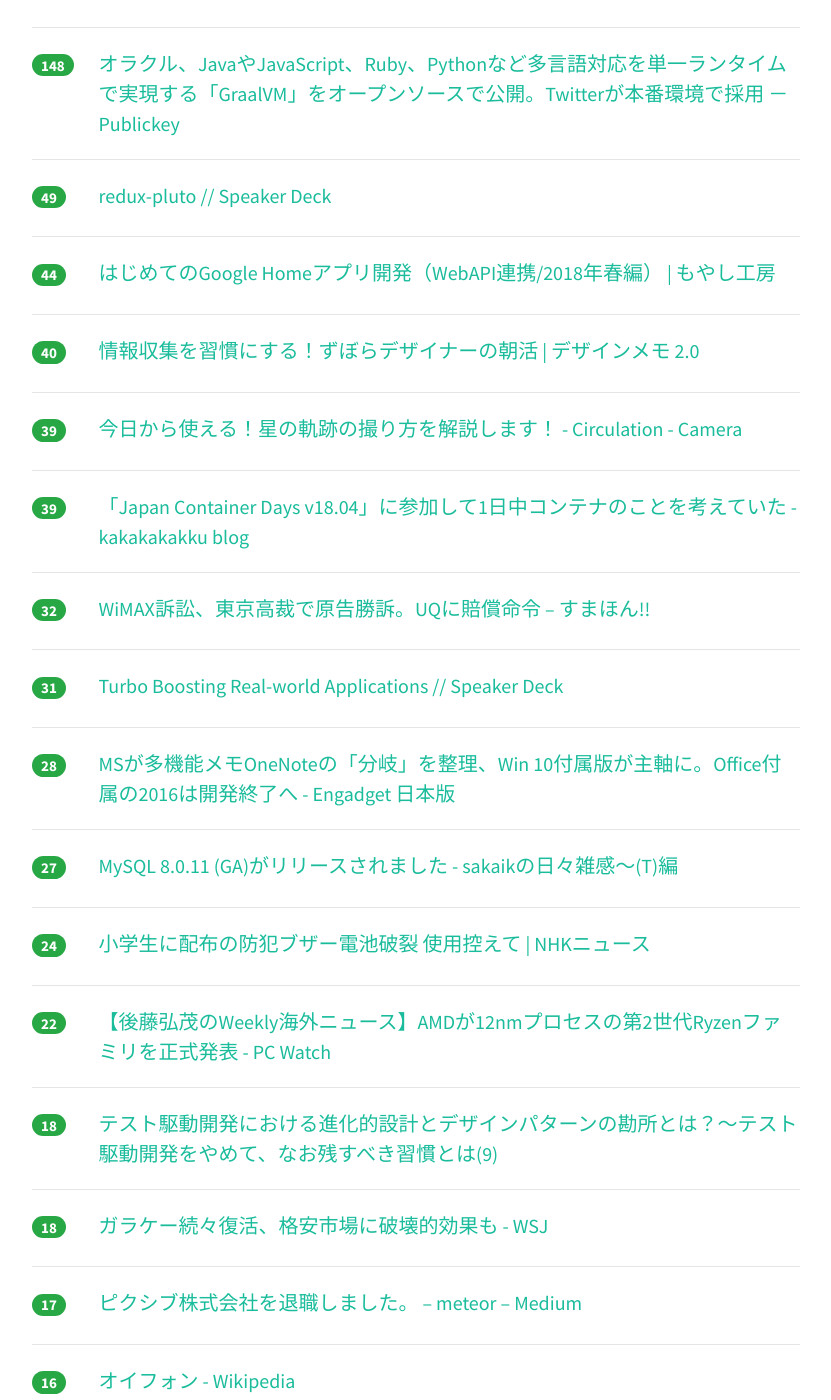
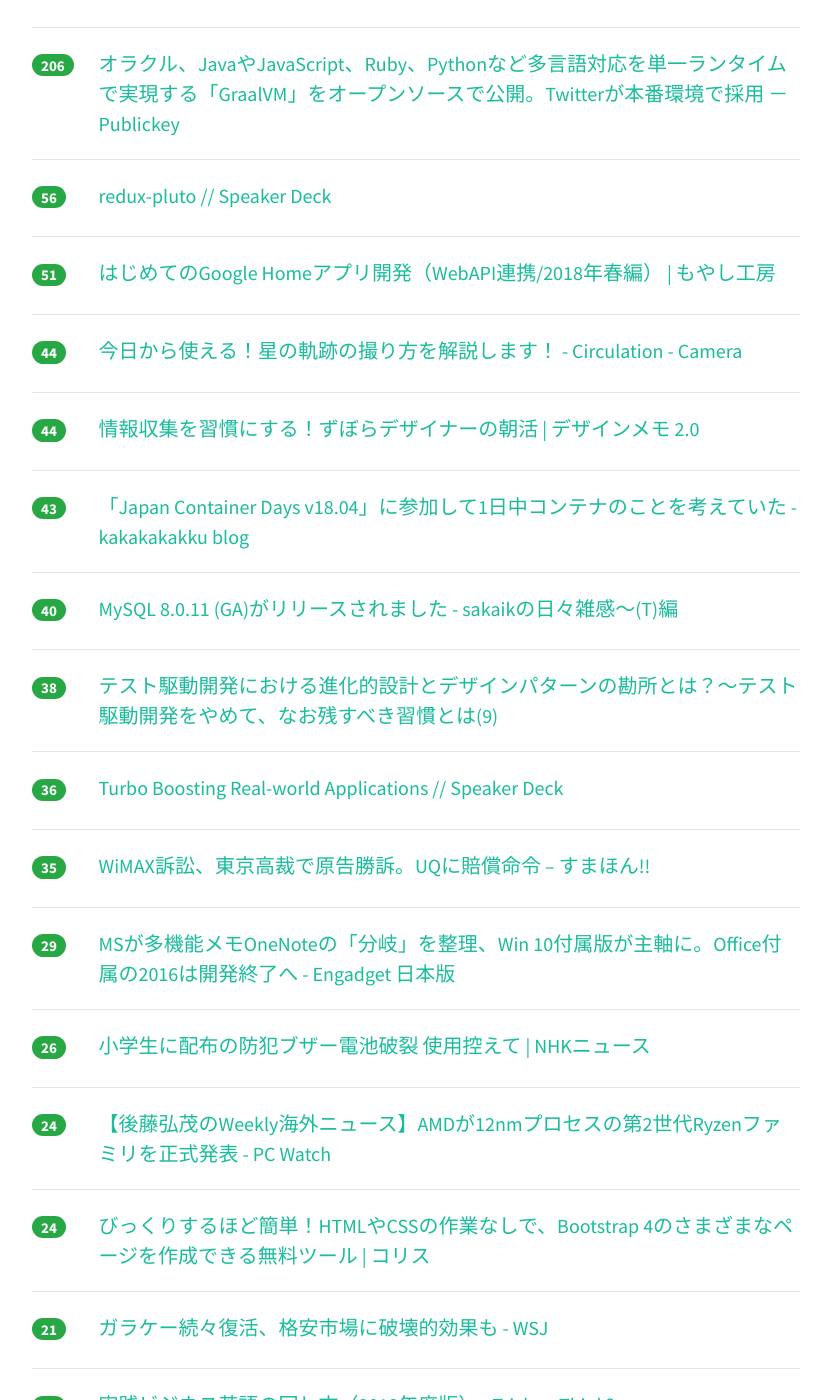
Before and after one commit to yatta47/hatena-matome-site, a Jekyll site: the page built from _posts/2018-04-20-hatena.md, in a window 1280 px wide and 1400 px high, scrolled down 424 px. Shown: the whole window, without its empty margins (224-1055 px from the left). Built offline with Jekyll 4.4.1, drawn with Linux system fonts in a browser that asks for light colours; nearby versions of some CDN libraries; some of the changed text lies outside the part shown.

Commit message:
Updated 2018-04-20

```diff
--- a/_posts/2018-04-20-hatena.md
+++ b/_posts/2018-04-20-hatena.md
@@ -1,98 +1,123 @@
 ---
 layout: post
 title:  "2018-04-20 はてぶIT"
-date:   2018-04-20 10:02:12
+date:   2018-04-20 11:02:54
 tags: [it-hotentry]
 ---
-19 件のデータあり
+24 件のデータあり
 
 <hr><div class="row">
-<div class="col-1"><span class="badge badge-pill badge-success h2">166</span></div>
+<div class="col-1"><span class="badge badge-pill badge-success h2">226</span></div>
 <div class="col-11"><a href='https://anond.hatelabo.jp/20180419221842' target='_blank'>ブクマカはブコメでスベるのやめてほしい</a></div>
 </div>
 <hr>
 <div class="row">
-<div class="col-1"><span class="badge badge-pill badge-success h2">148</span></div>
+<div class="col-1"><span class="badge badge-pill badge-success h2">206</span></div>
 <div class="col-11"><a href='http://www.publickey1.jp/blog/18/javajavascriptrubypythongraalvmtwitter.html' target='_blank'>オラクル、JavaやJavaScript、Ruby、Pythonなど多言語対応を単一ランタイムで実現する「GraalVM」をオープンソースで公開。Twitterが本番環境で採用 － Publickey</a></div>
 </div>
 <hr>
 <div class="row">
-<div class="col-1"><span class="badge badge-pill badge-success h2">49</span></div>
+<div class="col-1"><span class="badge badge-pill badge-success h2">56</span></div>
 <div class="col-11"><a href='https://speakerdeck.com/yosuke_furukawa/redux-pluto-1' target='_blank'>redux-pluto // Speaker Deck</a></div>
 </div>
 <hr>
 <div class="row">
-<div class="col-1"><span class="badge badge-pill badge-success h2">44</span></div>
+<div class="col-1"><span class="badge badge-pill badge-success h2">51</span></div>
 <div class="col-11"><a href='https://www.moyashi-koubou.com/blog/make_google_home_app_2018/' target='_blank'>はじめてのGoogle Homeアプリ開発（WebAPI連携/2018年春編） | もやし工房</a></div>
 </div>
 <hr>
 <div class="row">
-<div class="col-1"><span class="badge badge-pill badge-success h2">40</span></div>
+<div class="col-1"><span class="badge badge-pill badge-success h2">44</span></div>
+<div class="col-11"><a href='http://tatsumo77.hatenablog.com/entry/2018/04/19/183431' target='_blank'>今日から使える！星の軌跡の撮り方を解説します！ - Circulation - Camera</a></div>
+</div>
+<hr>
+<div class="row">
+<div class="col-1"><span class="badge badge-pill badge-success h2">44</span></div>
 <div class="col-11"><a href='https://designmemo.jp/lifehack/morning-input.html' target='_blank'>情報収集を習慣にする！ずぼらデザイナーの朝活 | デザインメモ 2.0</a></div>
 </div>
 <hr>
 <div class="row">
-<div class="col-1"><span class="badge badge-pill badge-success h2">39</span></div>
-<div class="col-11"><a href='http://tatsumo77.hatenablog.com/entry/2018/04/19/183431' target='_blank'>今日から使える！星の軌跡の撮り方を解説します！ - Circulation - Camera</a></div>
-</div>
-<hr>
-<div class="row">
-<div class="col-1"><span class="badge badge-pill badge-success h2">39</span></div>
+<div class="col-1"><span class="badge badge-pill badge-success h2">43</span></div>
 <div class="col-11"><a href='http://kakakakakku.hatenablog.com/entry/2018/04/19/222636' target='_blank'>「Japan Container Days v18.04」に参加して1日中コンテナのことを考えていた - kakakakakku blog</a></div>
 </div>
 <hr>
 <div class="row">
-<div class="col-1"><span class="badge badge-pill badge-success h2">32</span></div>
+<div class="col-1"><span class="badge badge-pill badge-success h2">40</span></div>
+<div class="col-11"><a href='http://sakaik.hateblo.jp/entry/20180420/mysql_8.0.11_ga_released' target='_blank'>MySQL 8.0.11 (GA)がリリースされました - sakaikの日々雑感～(T)編</a></div>
+</div>
+<hr>
+<div class="row">
+<div class="col-1"><span class="badge badge-pill badge-success h2">38</span></div>
+<div class="col-11"><a href='https://twop.agile.esm.co.jp/tdd-and-incremental-design-with-patterns-c20179dffbea' target='_blank'>テスト駆動開発における進化的設計とデザインパターンの勘所とは？〜テスト駆動開発をやめて、なお残すべき習慣とは(9)</a></div>
+</div>
+<hr>
+<div class="row">
+<div class="col-1"><span class="badge badge-pill badge-success h2">36</span></div>
+<div class="col-11"><a href='https://speakerdeck.com/a_matsuda/turbo-boosting-real-world-applications' target='_blank'>Turbo Boosting Real-world Applications // Speaker Deck</a></div>
+</div>
+<hr>
+<div class="row">
+<div class="col-1"><span class="badge badge-pill badge-success h2">35</span></div>
 <div class="col-11"><a href='https://smhn.info/201804-uq-litigation' target='_blank'>WiMAX訴訟、東京高裁で原告勝訴。UQに賠償命令 – すまほん!!</a></div>
 </div>
 <hr>
 <div class="row">
-<div class="col-1"><span class="badge badge-pill badge-success h2">31</span></div>
-<div class="col-11"><a href='https://speakerdeck.com/a_matsuda/turbo-boosting-real-world-applications' target='_blank'>Turbo Boosting Real-world Applications // Speaker Deck</a></div>
-</div>
-<hr>
-<div class="row">
-<div class="col-1"><span class="badge badge-pill badge-success h2">28</span></div>
+<div class="col-1"><span class="badge badge-pill badge-success h2">29</span></div>
 <div class="col-11"><a href='https://japanese.engadget.com/2018/04/19/ms-onenote-win-10-office-2016/' target='_blank'>MSが多機能メモOneNoteの「分岐」を整理、Win 10付属版が主軸に。Office付属の2016は開発終了へ - Engadget 日本版</a></div>
 </div>
 <hr>
 <div class="row">
-<div class="col-1"><span class="badge badge-pill badge-success h2">27</span></div>
-<div class="col-11"><a href='http://sakaik.hateblo.jp/entry/20180420/mysql_8.0.11_ga_released' target='_blank'>MySQL 8.0.11 (GA)がリリースされました - sakaikの日々雑感～(T)編</a></div>
+<div class="col-1"><span class="badge badge-pill badge-success h2">26</span></div>
+<div class="col-11"><a href='https://www3.nhk.or.jp/news/html/20180420/k10011410861000.html' target='_blank'>小学生に配布の防犯ブザー電池破裂 使用控えて | NHKニュース</a></div>
 </div>
 <hr>
 <div class="row">
 <div class="col-1"><span class="badge badge-pill badge-success h2">24</span></div>
-<div class="col-11"><a href='https://www3.nhk.or.jp/news/html/20180420/k10011410861000.html' target='_blank'>小学生に配布の防犯ブザー電池破裂 使用控えて | NHKニュース</a></div>
-</div>
-<hr>
-<div class="row">
-<div class="col-1"><span class="badge badge-pill badge-success h2">22</span></div>
 <div class="col-11"><a href='https://pc.watch.impress.co.jp/docs/column/kaigai/1118117.html' target='_blank'>【後藤弘茂のWeekly海外ニュース】AMDが12nmプロセスの第2世代Ryzenファミリを正式発表 - PC Watch</a></div>
 </div>
 <hr>
 <div class="row">
-<div class="col-1"><span class="badge badge-pill badge-success h2">18</span></div>
-<div class="col-11"><a href='https://twop.agile.esm.co.jp/tdd-and-incremental-design-with-patterns-c20179dffbea' target='_blank'>テスト駆動開発における進化的設計とデザインパターンの勘所とは？〜テスト駆動開発をやめて、なお残すべき習慣とは(9)</a></div>
+<div class="col-1"><span class="badge badge-pill badge-success h2">24</span></div>
+<div class="col-11"><a href='https://coliss.com/articles/build-websites/operation/work/easy-building-bootstrap-pages-froala.html' target='_blank'>びっくりするほど簡単！HTMLやCSSの作業なしで、Bootstrap 4のさまざまなページを作成できる無料ツール | コリス</a></div>
+</div>
+<hr>
+<div class="row">
+<div class="col-1"><span class="badge badge-pill badge-success h2">21</span></div>
+<div class="col-11"><a href='http://jp.wsj.com/articles/SB12403095601924873365004584171101994801762' target='_blank'>ガラケー続々復活、格安市場に破壊的効果も - WSJ</a></div>
+</div>
+<hr>
+<div class="row">
+<div class="col-1"><span class="badge badge-pill badge-success h2">21</span></div>
+<div class="col-11"><a href='http://tricken.hatenablog.com/entry/2018/04/19/084017' target='_blank'>実践ビジネス英語の回し方（2018年度版） - Trick or Think?</a></div>
+</div>
+<hr>
+<div class="row">
+<div class="col-1"><span class="badge badge-pill badge-success h2">20</span></div>
+<div class="col-11"><a href='https://blog.cntlog.net/archives/2989' target='_blank'>一般データ保護規則対策によるGoogleAnalyticsのデータ保持期間を変更するリスク – Cntlog</a></div>
+</div>
+<hr>
+<div class="row">
+<div class="col-1"><span class="badge badge-pill badge-success h2">19</span></div>
+<div class="col-11"><a href='https://medium.com/@meteor_saan/889845a0a661' target='_blank'>ピクシブ株式会社を退職しました。 – meteor – Medium</a></div>
+</div>
+<hr>
+<div class="row">
+<div class="col-1"><span class="badge badge-pill badge-success h2">19</span></div>
+<div class="col-11"><a href='https://gigazine.net/news/20180420-machine-learning-predict-chaos/' target='_blank'>カオス理論で知られる複雑な状況を「機械学習」によって正確に予測する技術が開発されている - GIGAZINE</a></div>
 </div>
 <hr>
 <div class="row">
 <div class="col-1"><span class="badge badge-pill badge-success h2">18</span></div>
-<div class="col-11"><a href='http://jp.wsj.com/articles/SB12403095601924873365004584171101994801762' target='_blank'>ガラケー続々復活、格安市場に破壊的効果も - WSJ</a></div>
+<div class="col-11"><a href='https://ja.wikipedia.org/wiki/%E3%82%AA%E3%82%A4%E3%83%95%E3%82%A9%E3%83%B3' target='_blank'>オイフォン - Wikipedia</a></div>
 </div>
 <hr>
 <div class="row">
 <div class="col-1"><span class="badge badge-pill badge-success h2">17</span></div>
-<div class="col-11"><a href='https://medium.com/@meteor_saan/889845a0a661' target='_blank'>ピクシブ株式会社を退職しました。 – meteor – Medium</a></div>
+<div class="col-11"><a href='https://www.gamespark.jp/article/2018/04/19/80180.html' target='_blank'>『カスタムオーダーメイド3D2』にVTuber実現機能「バーチャルアバタースタジオ」追加！―ただし現時点では18歳未満は利用禁止・収益化も不可 | Game*Spark - 国内・海外ゲーム情報サイト</a></div>
 </div>
 <hr>
 <div class="row">
 <div class="col-1"><span class="badge badge-pill badge-success h2">16</span></div>
-<div class="col-11"><a href='https://ja.wikipedia.org/wiki/%E3%82%AA%E3%82%A4%E3%83%95%E3%82%A9%E3%83%B3' target='_blank'>オイフォン - Wikipedia</a></div>
-</div>
-<hr>
-<div class="row">
-<div class="col-1"><span class="badge badge-pill badge-success h2">15</span></div>
 <div class="col-11"><a href='https://pc.watch.impress.co.jp/docs/topic/review/1117989.html' target='_blank'>【レビュー】クロック向上で注目される第2世代Ryzenをベンチマーク - PC Watch</a></div>
 </div>
 <hr>
```
